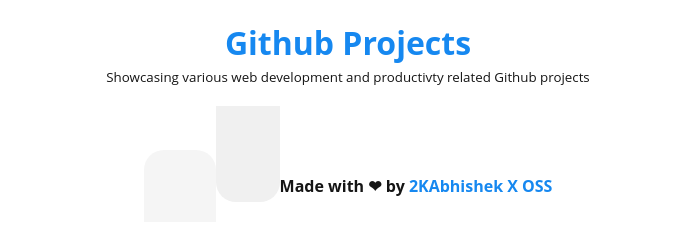
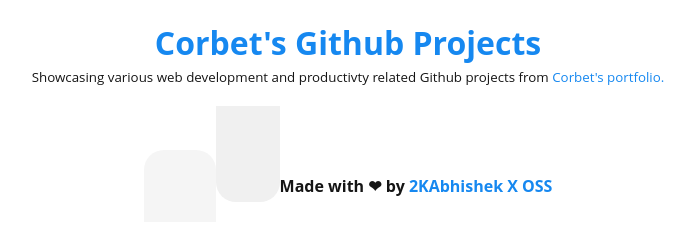
Before and after one commit to Corb3t/projects, a plain HTML site: page index.html in a window 1280 px wide. Shown: the whole page, without its empty margins (292-987 px from the left). Drawn offline with nearby package versions, Linux system fonts and the light colour scheme; no server answers.

Commit message:
minor formatting adjustments

```diff
--- a/index.html
+++ b/index.html
@@ -14,8 +14,8 @@
 
 <body>
     <main class="container">
-        <h1>Github Projects</h1>
-        <small>Showcasing various web development and productivty related Github projects</small>
+        <h1>Corbet's Github Projects</h1>
+        <small>Showcasing various web development and productivty related Github projects from <a href="https://corbet.app">Corbet's portfolio.</a></small>
         <section class="intro">
             <div class="user-info"></div>
         </section>
```
